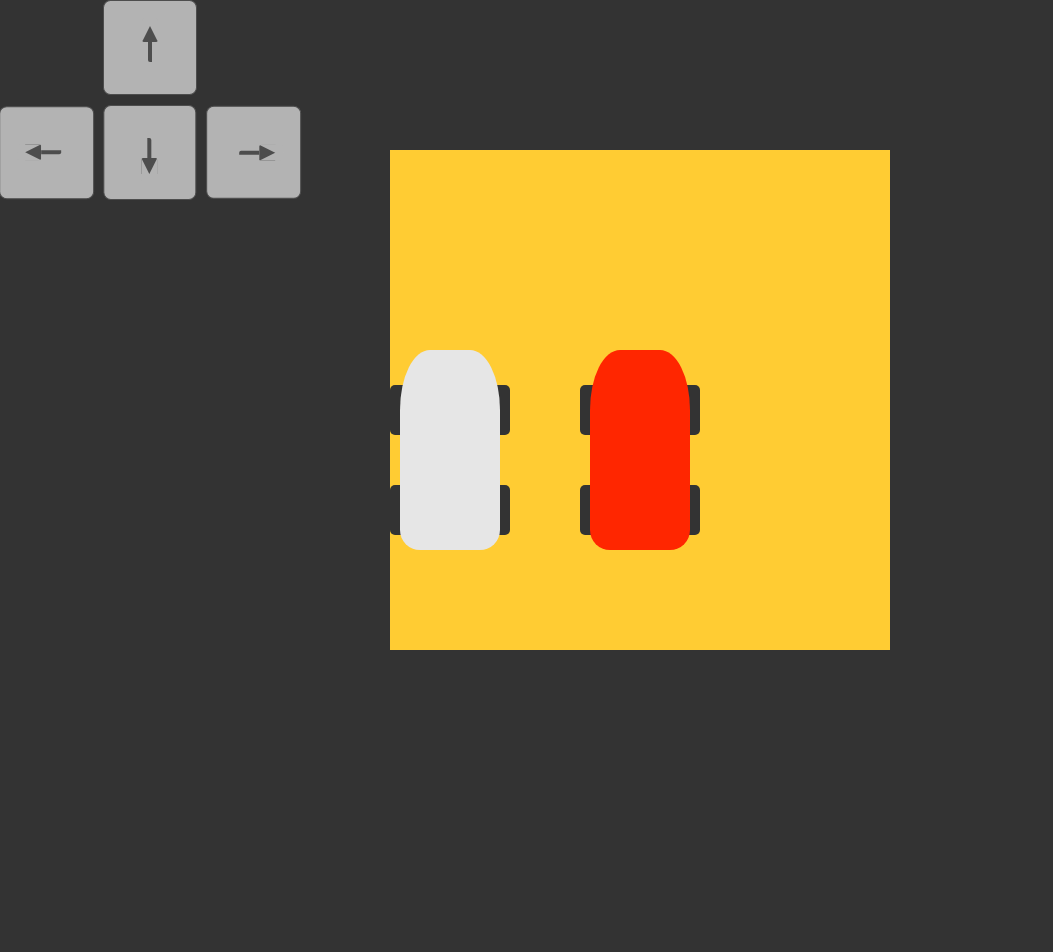
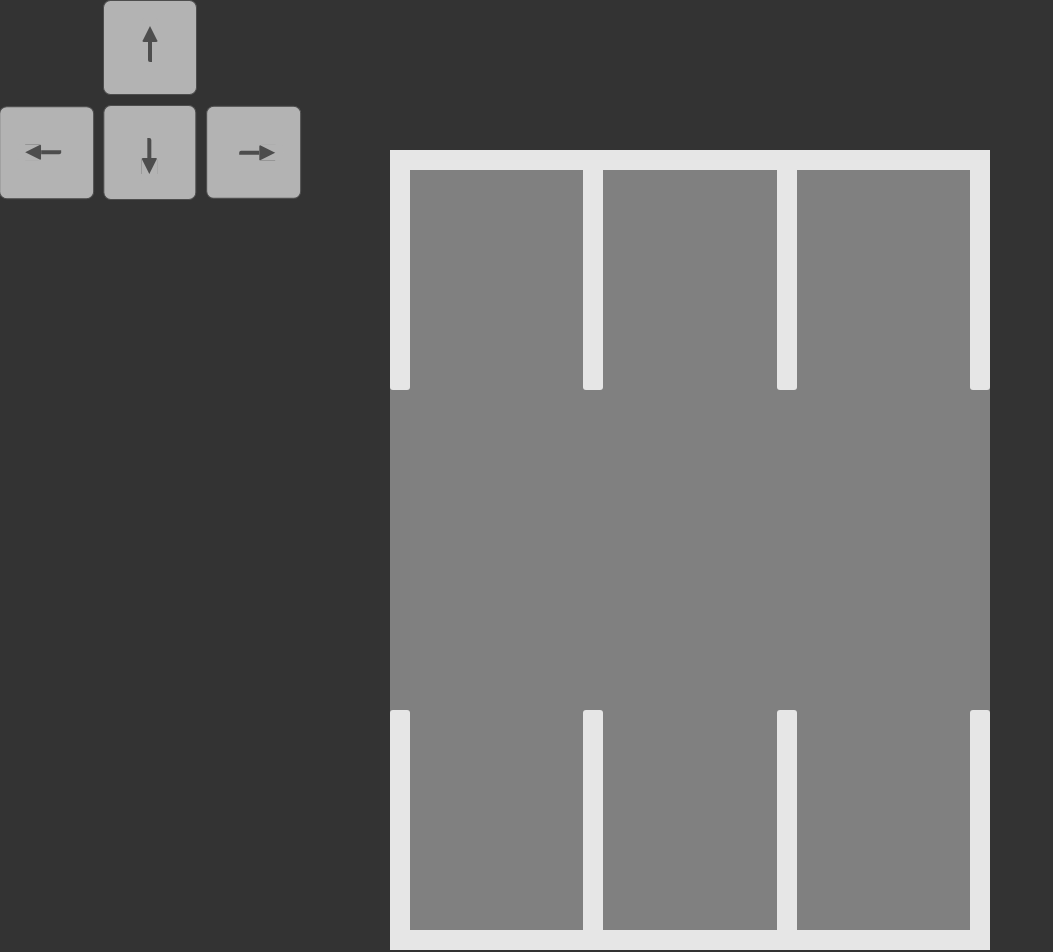
Before and after one commit to christianambukita/parking-simulator, a React (Create React App) app: page / in a window 1280 px wide. Shown: the top 952 px of the page, without its empty margins (0-1053 px from the left). Before the commit the page ends 800 px from the top, so only its background shows below. Built offline with nearby package versions, Linux system fonts and the light colour scheme.

Commit message:
Add ParkingSlots component

```diff
--- a/src/components/Car.js
+++ b/src/components/Car.js
@@ -1,8 +1,8 @@
-import { useEffect } from 'react'
-import { useRef, useState } from 'react'
-import '../css/Car.css'
+import { useEffect } from 'react';
+import { useRef, useState } from 'react';
+import '../css/Car.css';
 
-const degToRad = (deg) => deg * Math.PI / 180
+const degToRad = (deg) => (deg * Math.PI) / 180;
 
 const CAR_CONFIG = {
 	body: {
@@ -15,155 +15,160 @@ const CAR_CONFIG = {
 		distance: {
 			horizontal: 100,
 			vertical: 100,
-        }
+		},
 	},
 	initialPosition: {
 		translation: {
 			x: 200,
 			y: 200,
 		},
-        rotationAngle: 0
+		rotationAngle: 0,
 	},
 	moveStep: {
 		translation: 5,
 		rotation: 5,
-    }
-}
+	},
+};
 
+export default function Car() {
+	const carRef = useRef(null);
 
-export default function Car(){
-    const carRef = useRef(null)
+	const { wheel, initialPosition, moveStep } = CAR_CONFIG;
 
-    const {wheel, initialPosition, moveStep} = CAR_CONFIG
+	const [carPosition, setPosition] = useState(initialPosition);
+	const [wheelAngle, setAngle] = useState(0);
 
-    const [carPosition, setPosition] = useState(initialPosition)
-    const [wheelAngle, setAngle] = useState(0)
+	function setTranslation(
+		direction,
+		{ translation: oldT, rotationAngle: oldR } = carPosition
+	) {
+		//direction: true = forward, false = backward
+		let newStep = (direction ? -1 : 1) * moveStep.translation;
 
-    function setTranslation(direction, {translation: oldT, rotationAngle: oldR} = carPosition){
-        //direction: true = forward, false = backward
-        let newStep = (direction ? -1 : 1 ) * moveStep.translation
-
-        const {translation: newT, rotationAngle:  newR} = getCarTranslation(newStep)
+		const { translation: newT, rotationAngle: newR } =
+			getCarTranslation(newStep);
 		let newPosition = {
 			translation: {
 				x: oldT.x + newT.x,
 				y: oldT.y + newT.y,
 			},
-            rotationAngle: oldR + newR
-        }
-        setPosition(newPosition)
+			rotationAngle: oldR + newR,
+		};
+		setPosition(newPosition);
 	}
 
-    function setAngleWrap(direction){
+	function setAngleWrap(direction) {
 		//direction: true = right, false = left
-        let newStep = (direction ? 1 : -1 ) * moveStep.rotation
-        let newAngle = wheelAngle + newStep
+		let newStep = (direction ? 1 : -1) * moveStep.rotation;
+		let newAngle = wheelAngle + newStep;
 		//console.table({direction, newStep, newAngle, wheelAngle, moveStep})
-        setAngle( newAngle )
+		setAngle(newAngle);
 	}
 
-    function getPosition({translation, rotationAngle}){
-        return {'--t-x': `${translation.x}px`, '--t-y': `${translation.y}px`, '--t-r': `${rotationAngle}deg`}
+	function getPosition({ translation, rotationAngle }) {
+		return {
+			'--t-x': `${translation.x}px`,
+			'--t-y': `${translation.y}px`,
+			'--t-r': `${rotationAngle}deg`,
+		};
 	}
 
-    function getWheelAngle(){
-        return {'--wheel-angle': `${wheelAngle}deg`}
+	function getWheelAngle() {
+		return { '--wheel-angle': `${wheelAngle}deg` };
 	}
 
-    function getRotationRadius(){
-
-        if(wheelAngle !== 0){
-            let GAMMA = 90 - Math.sqrt(Math.pow(wheelAngle,2));
+	function getRotationRadius() {
+		if (wheelAngle !== 0) {
+			let GAMMA = 90 - Math.sqrt(Math.pow(wheelAngle, 2));
 			//Radius from wheel center to center of rotation
-            let R = wheel.distance.vertical * Math.tan(degToRad(GAMMA))
+			let R = wheel.distance.vertical * Math.tan(degToRad(GAMMA));
 			//Radius from car center of symetry to center of rotation
 			//R += wheel.distance.horizontal / 2
 			//console.log(wheel.distance.vertical, GAMMA, R)
-            return R
+			return R;
 		}
-        return 0
+		return 0;
 	}
 
-    function getCarTranslation(moveStep){
-
-        const corRadius = getRotationRadius()
-        let alpha = (moveStep * 360) / (2 * Math.PI * corRadius)
-        const beta = (180 - alpha) / 2
-
+	function getCarTranslation(moveStep) {
+		const corRadius = getRotationRadius();
+		let alpha = (moveStep * 360) / (2 * Math.PI * corRadius);
+		const beta = (180 - alpha) / 2;
 
 		//initial translation
 		let translation = {
-            x: 2 * corRadius * Math.pow( Math.cos(degToRad(beta)), 2),
-            y: corRadius * Math.sin(degToRad(beta * 2))
-        }
+			x: 2 * corRadius * Math.pow(Math.cos(degToRad(beta)), 2),
+			y: corRadius * Math.sin(degToRad(beta * 2)),
+		};
 
-        if(!wheelAngle){
-            translation = {x: 0, y: moveStep}
-            alpha = 0
+		if (!wheelAngle) {
+			translation = { x: 0, y: moveStep };
+			alpha = 0;
 		}
 
 		//additional rotation due to car rotationAngle
-        let {rotationAngle: oldAngle} = carPosition
-        let newAngle = oldAngle + alpha
-        const rotatePoint = ({x: _x, y: _y}) => ({
+		let { rotationAngle: oldAngle } = carPosition;
+		let newAngle = oldAngle + alpha;
+		const rotatePoint = ({ x: _x, y: _y }) => ({
 			x: _x * Math.cos(degToRad(newAngle)) - _y * Math.sin(degToRad(newAngle)),
 			y: _y * Math.cos(degToRad(newAngle)) + _x * Math.sin(degToRad(newAngle)),
-        })
-        translation = rotatePoint(translation)
+		});
+		translation = rotatePoint(translation);
 
 		//adjust x translation direction and rotation
-        const direction = wheelAngle > 0 ? -1 : 1
+		const direction = wheelAngle > 0 ? -1 : 1;
 
-        let rotationAngle =  alpha * direction
+		let rotationAngle = alpha * direction;
 
-        return { translation, rotationAngle }
+		return { translation, rotationAngle };
 	}
 
-    useEffect(()=>{
-        carRef.current.scrollIntoView({behacior: "smooth", block:"center", inline:"center"});
-    },[carPosition])
+	useEffect(() => {
+		carRef.current.scrollIntoView({
+			behacior: 'smooth',
+			block: 'center',
+			inline: 'center',
+		});
+	}, [carPosition]);
 
-    function handleKeyDown(e){
-        let {key} = e;
-        switch(key){
-            case "ArrowUp":
-                e.preventDefault()
-                setTranslation(true)
+	function handleKeyDown(e) {
+		let { key } = e;
+		switch (key) {
+			case 'ArrowUp':
+				e.preventDefault();
+				setTranslation(true);
 				break;
-            case "ArrowDown":
-                e.preventDefault()
-                setTranslation(false)
+			case 'ArrowDown':
+				e.preventDefault();
+				setTranslation(false);
 				break;
-            case "ArrowRight":
-                setAngleWrap(true)
+			case 'ArrowRight':
+				e.preventDefault();
+				setAngleWrap(true);
 				break;
-            case "ArrowLeft":
-                setAngleWrap(false)
+			case 'ArrowLeft':
+				e.preventDefault();
+				setAngleWrap(false);
 				break;
 			default:
 				return;
 		}
 	}
 
-    return(
+	return (
 		<>
 			<div
-            ref = {carRef}
-            className="car flex-container"
-            style={{...getPosition(carPosition), ...getWheelAngle()}}
+				ref={carRef}
+				className='car flex-container'
+				style={{ ...getPosition(carPosition), ...getWheelAngle() }}
 				onKeyDown={handleKeyDown}
-            tabIndex={0}
-        >
-
-        <div id="wheel-fl" className="wheel w-left w-front"></div>
-        <div id="wheel-fr" className="wheel w-right w-front"></div>
-        <div id="wheel-bl" className="wheel w-left w-back"></div>
-        <div id="wheel-br" className="wheel w-right w-back"></div>
-        <div className="car-body"></div>
-
-
-
+				tabIndex={0}>
+				<div id='wheel-fl' className='wheel w-left w-front'></div>
+				<div id='wheel-fr' className='wheel w-right w-front'></div>
+				<div id='wheel-bl' className='wheel w-left w-back'></div>
+				<div id='wheel-br' className='wheel w-right w-back'></div>
+				<div className='car-body'></div>
 			</div>
 		</>
-    )
+	);
 }
--- /dev/null
+++ b/src/components/ParkingSlots2x3.js
@@ -0,0 +1,23 @@
+import React from "react";
+import "../css/ParkingSlots2x3.css"
+
+export default function ParkingSlots2x3(){
+    return(
+        <div className="parking-slots flex-container">
+            <div className="endline"></div>
+            <div className="parking-slots-container flex-container">
+                <div className="slot-line"></div>
+                <div className="slot-line"></div>
+                <div className="slot-line"></div>
+                <div className="slot-line"></div>
+            </div>
+            <div className="parking-slots-container flex-container">
+                <div className="slot-line"></div>
+                <div className="slot-line"></div>
+                <div className="slot-line"></div>
+                <div className="slot-line"></div>
+            </div>
+            <div className="endline bottom-line"></div>
+        </div>
+    )
+}
--- a/src/components/Scene.js
+++ b/src/components/Scene.js
@@ -1,6 +1,7 @@
 import '../css/Scene.css'
 import Car from "./Car"
 import DummyCar from './DummyCar'
+import ParkingSlots2x3 from './ParkingSlots2x3'
 
 
 
@@ -10,6 +11,7 @@ export default function Scene(){
     return(
         <div className="scene-container flex-container">
             <div className="scene">
+                <ParkingSlots2x3 />
                 <Car />
                 <DummyCar />
             </div>
--- a/src/css/App.css
+++ b/src/css/App.css
@@ -1,6 +1,8 @@
 body{
   --color1: rgb(255, 204, 51);
   --color2: hsl(0, 0%, 20%);
+  --road-line: hsl(0, 0%, 90%);
+  --ground-1: hsl(0, 0%, 50%);
   background: var(--color2);
 }
 
--- /dev/null
+++ b/src/css/ParkingSlots2x3.css
@@ -0,0 +1,29 @@
+.parking-slots{
+    height: 800px;
+    width: 600px;
+    background: var(--ground-1);
+    flex-direction: column;
+    justify-content: space-between;
+    position: relative;
+}
+.parking-slots-container{
+    width: 100%;
+    justify-content: space-between;
+}
+.slot-line{
+    border-radius: 3px;
+    width: 20px;
+    height: 240px;
+    background: var(--road-line);
+}
+
+.endline{
+    width: 100%;
+    background: var(--road-line);
+    height: 20px;
+    position:absolute;
+}
+
+.bottom-line{
+    bottom:0;
+}
```
Lines whose indentation alone changed are shown as unchanged.
